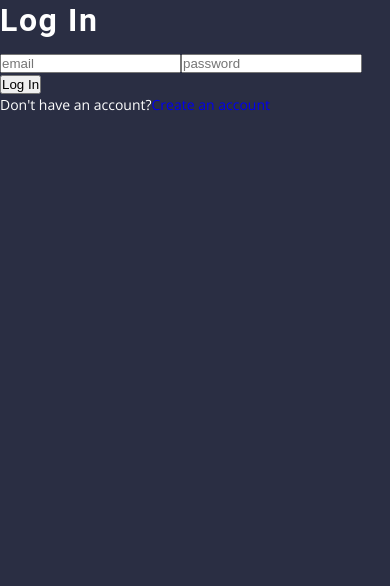
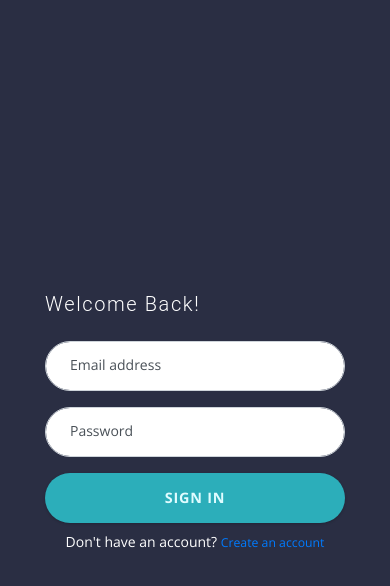
Before and after one commit to uimarshall/learning-trackify-1.0, a React (Create React App) app in the folder client/: page /login in a window 390 px wide. Shown: the top 586 px of the page. Built offline with nearby package versions, Linux system fonts and the light colour scheme; a web font is replaced by a local one.

Commit message:
Modify login and add styles

```diff
--- a/client/package.json
+++ b/client/package.json
@@ -10,9 +10,11 @@
     "@testing-library/react": "^11.1.0",
     "@testing-library/user-event": "^12.1.10",
     "axios": "^0.21.1",
+    "bootstrap": "^4.6.0",
     "http-proxy-middleware": "^1.1.0",
     "prop-types": "^15.7.2",
     "react": "^17.0.2",
+    "react-bootstrap": "^1.5.2",
     "react-circle": "^1.1.1",
     "react-circle-slider": "^1.6.2",
     "react-dom": "^17.0.2",
--- a/client/src/App.css
+++ b/client/src/App.css
@@ -1,39 +1,4 @@
+
 .App {
-  text-align: center;
+  border: none;
 }
-
-.App-logo {
-  height: 40vmin;
-  pointer-events: none;
-}
-
-@media (prefers-reduced-motion: no-preference) {
-  .App-logo {
-    animation: App-logo-spin infinite 20s linear;
-  }
-}
-
-.App-header {
-  background-color: #282c34;
-  min-height: 100vh;
-  display: flex;
-  flex-direction: column;
-  align-items: center;
-  justify-content: center;
-  font-size: calc(10px + 2vmin);
-  color: white;
-}
-
-.App-link {
-  color: #61dafb;
-}
-
-@keyframes App-logo-spin {
-  from {
-    transform: rotate(0deg);
-  }
-
-  to {
-    transform: rotate(360deg);
-  }
-}
--- /dev/null
+++ b/client/src/assets/css/LogIn.css
@@ -0,0 +1,89 @@
+:root {
+  --input-padding-x: 1.5rem;
+  --input-padding-y: 0.75rem;
+}
+
+.login,
+.image {
+  min-height: 100vh;
+}
+
+.bg-image {
+  background-image: url('https://source.unsplash.com/WEQbe2jBg40/600x1200');
+  background-size: cover;
+  background-position: center;
+}
+
+.login-heading {
+  font-weight: 300;
+}
+
+.btn-login {
+  font-size: 0.9rem;
+  letter-spacing: 0.05rem;
+  padding: 0.75rem 1rem;
+  border-radius: 2rem;
+}
+
+.form-label-group {
+  position: relative;
+  margin-bottom: 1rem;
+}
+
+.form-label-group > input,
+.form-label-group > label {
+  padding: var(--input-padding-y) var(--input-padding-x);
+  height: auto;
+  border-radius: 2rem;
+}
+
+.form-label-group > label {
+  position: absolute;
+  top: 0;
+  left: 0;
+  display: block;
+  width: 100%;
+  margin-bottom: 0;
+
+  /* Override default `<label>` margin */
+  line-height: 1.5;
+  color: #495057;
+  cursor: text;
+
+  /* Match the input under the label */
+  border: 1px solid transparent;
+  border-radius: 0.25rem;
+  transition: all 0.1s ease-in-out;
+}
+
+.form-label-group input::-webkit-input-placeholder {
+  color: transparent;
+}
+
+.form-label-group input::-moz-placeholder {
+  color: transparent;
+}
+
+.form-label-group input::-ms-input-placeholder {
+  color: transparent;
+}
+
+.form-label-group input:-ms-input-placeholder {
+  color: transparent;
+}
+
+.form-label-group input::placeholder {
+  color: transparent;
+}
+
+.form-label-group input:not(:placeholder-shown) {
+  padding-top: calc(var(--input-padding-y) + var(--input-padding-y) * (2 / 3));
+  padding-bottom: calc(var(--input-padding-y) / 3);
+}
+
+.form-label-group input:not(:placeholder-shown) ~ label {
+  padding-top: calc(var(--input-padding-y) / 3);
+  padding-bottom: calc(var(--input-padding-y) / 3);
+  font-size: 12px;
+  color: #777;
+}
--- a/client/src/components/auth/LogIn.js
+++ b/client/src/components/auth/LogIn.js
@@ -1,9 +1,11 @@
+/* eslint-disable jsx-a11y/label-has-associated-control */
 import React, { useState } from 'react';
 import PropTypes from 'prop-types';
 import { connect } from 'react-redux';
 import { Link, withRouter } from 'react-router-dom';
 import { cleanAuthMessage } from '../../actions';
 import { logInThunk } from '../../reduxThunks/auth';
+import '../../assets/css/LogIn.css';
 
 function LogIn({ logIn, errorMessage, cleanAuthMessage }) {
   const [email, setEmail] = useState('');
@@ -19,37 +21,63 @@ function LogIn({ logIn, errorMessage, cleanAuthMessage }) {
   }
 
   return (
-    <div className="bg-dark full-screen">
-      <div className="login-form">
-        <h2>Log In</h2>
+    <div className="container-fluid">
+      <div className="row no-gutter">
+        <div className="d-none d-md-flex col-md-4 col-lg-6 bg-image" />
+        <div className="col-md-8 col-lg-6">
+          <div className="login d-flex align-items-center py-5">
+            <div className="container">
+              <div className="row">
+                <div className="col-md-9 col-lg-8 mx-auto">
+                  <h3 className="login-heading mb-4">Welcome back!</h3>
                   {showError}
                   <form onSubmit={(e) => handleSubmit(e, { email, password })}>
+                    <div className="form-label-group">
                       <input
                         type="email"
-            placeholder="email"
+                        className="form-control"
                         name="email"
                         onChange={(e) => setEmail(e.target.value)}
                         value={email}
+                        placeholder="Email address"
                         autoComplete="email"
+                        id="inputEmail"
                         required
+
                       />
+                      <label htmlFor="inputEmail">Email address</label>
+                    </div>
+
+                    <div className="form-label-group">
                       <input
                         type="password"
-            placeholder="password"
+                        className="form-control"
+                        placeholder="Password"
                         name="password"
                         onChange={(e) => setPassword(e.target.value)}
                         value={password}
                         autoComplete="password"
                         required
+                        id="inputPassword"
                       />
-          <input className="button" type="submit" value="Log In" />
+                      <label htmlFor="inputPassword">Password</label>
+                    </div>
+
+                    <button className="btn btn-lg btn-primary btn-block btn-login text-uppercase font-weight-bold mb-2" type="submit">Sign in</button>
+                    <div className="text-center">
+                      <span>Don&apos;t have an account?</span>
+                      {' '}
+                      <Link to="/signup" className="small">Create an account</Link>
+                    </div>
                   </form>
-        <div className="bot">
-          <span>Don&apos;t have an account?</span>
-          <Link to="/signup">Create an account</Link>
                 </div>
               </div>
             </div>
+          </div>
+        </div>
+      </div>
+    </div>
+
   );
 }
 
--- a/client/src/index.css
+++ b/client/src/index.css
@@ -88,6 +88,7 @@ body {
   color: var(--clr-white);
   line-height: 1.5;
   font-size: 0.875rem;
+  height: 100%;
 }
 
 ul {
@@ -136,6 +137,19 @@ p {
   color: var(--clr-grey-5);
 }
 
+/* .container {
+  background-size: 100% 100%;
+  height: 100vh;
+}
+
+.row {
+  width: 100%;
+  margin-left: auto;
+  margin-right: auto;
+  min-width: 300px;
+  max-width: 600px;
+} */
+
 @media screen and (min-width: 800px) {
   h1 {
     font-size: 4rem;
@@ -153,9 +167,9 @@ p {
     font-size: 1rem;
   }
 
-  body {
+  /* body {
     font-size: 1rem;
-  }
+  } */
 
   h1,
   h2,
@@ -197,18 +211,6 @@ p {
   margin-right: 10px;
 }
 
-/* section */
-.section {
-  padding: 1rem 0;
-  position: relative;
-}
-
-.section-center {
-  width: 90vw;
-  margin: 0 auto;
-  max-width: 1170px;
-}
-
 @media screen and (min-width: 992px) {
   .section-center {
     width: 95vw;
@@ -231,6 +233,29 @@ p {
   margin-top: 15rem;
 }
 
-main {
-  padding-bottom: 2rem;
+
+
+/* ************************************************************ */
+
+.full-screen {
+  position: absolute;
+  height: 100vh;
+  width: 100%;
 }
+
+.header {
+  position: relative;
+  background-color: var(--clr-primary-1);
+  display: flex;
+  justify-content: center;
+  align-items: center;
+  width: 100%;
+  height: 12vh;
+}
+
+.header h1 {
+  color: white;
+  font-size: 1.2rem;
+  letter-spacing: 1.5px;
+  padding-bottom: 10px;
+}
--- a/client/src/index.js
+++ b/client/src/index.js
@@ -1,6 +1,7 @@
 import React from 'react';
 import ReactDOM from 'react-dom';
 import { Provider } from 'react-redux';
+import 'bootstrap/dist/css/bootstrap.min.css';
 import './index.css';
 import App from './components/App';
 import store from './store';
```
Also changed, not shown: 1 other file (tests, documents, lock files or other folders). Lines whose indentation alone changed are shown as unchanged.
